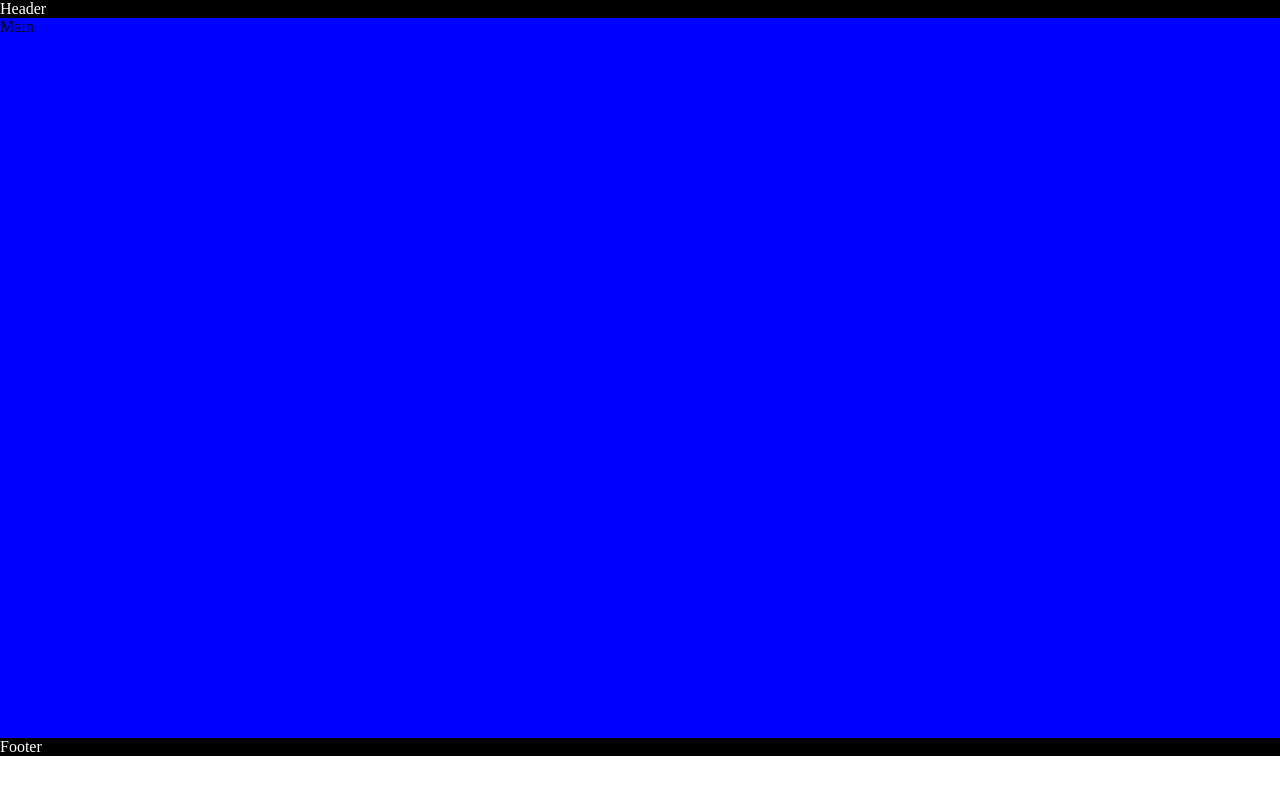
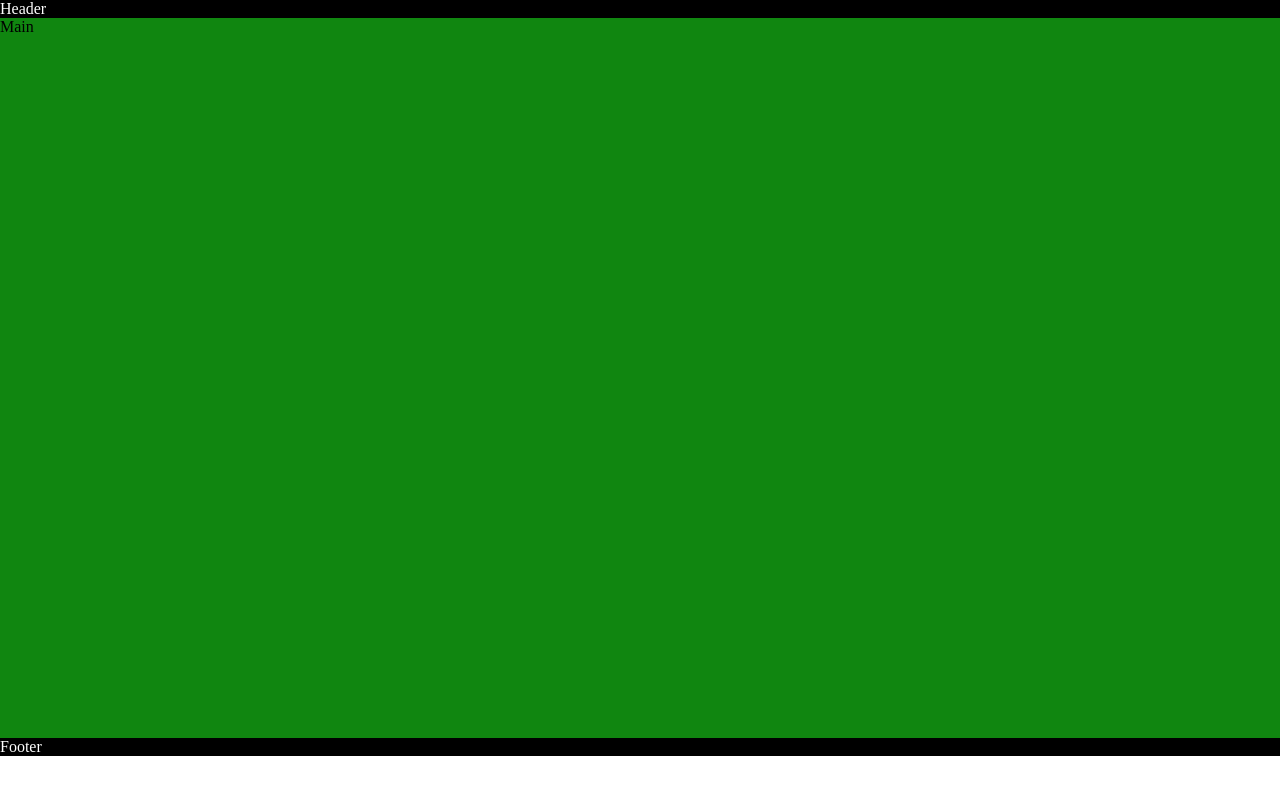
Before and after one commit to agzaiyenth/Learning-path, a plain HTML site: page Media Queries/Basic Questions/index.html in a window 1280 px wide. Drawn offline with Linux system fonts and the light colour scheme.

Commit message:
Update style.css

```diff
--- a/Media Queries/Basic Questions/style.css
+++ b/Media Queries/Basic Questions/style.css
@@ -25,3 +25,15 @@ main{
 
 
 }
+
+
+
+
+@media screen and (min-width : 756px){
+
+    main{
+        background-color: rgb(16, 134, 16);
+    }
+
+
+}
```
